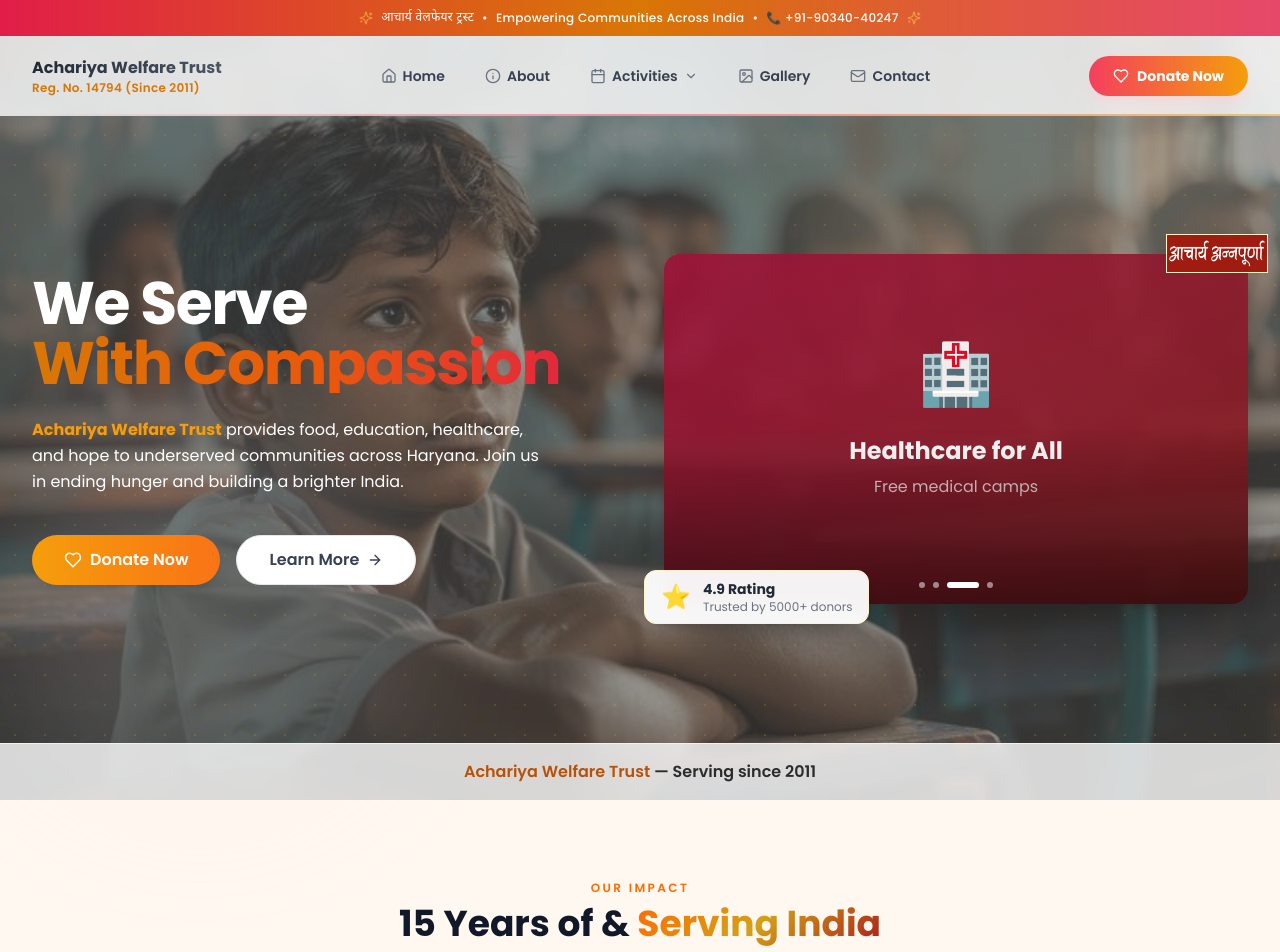
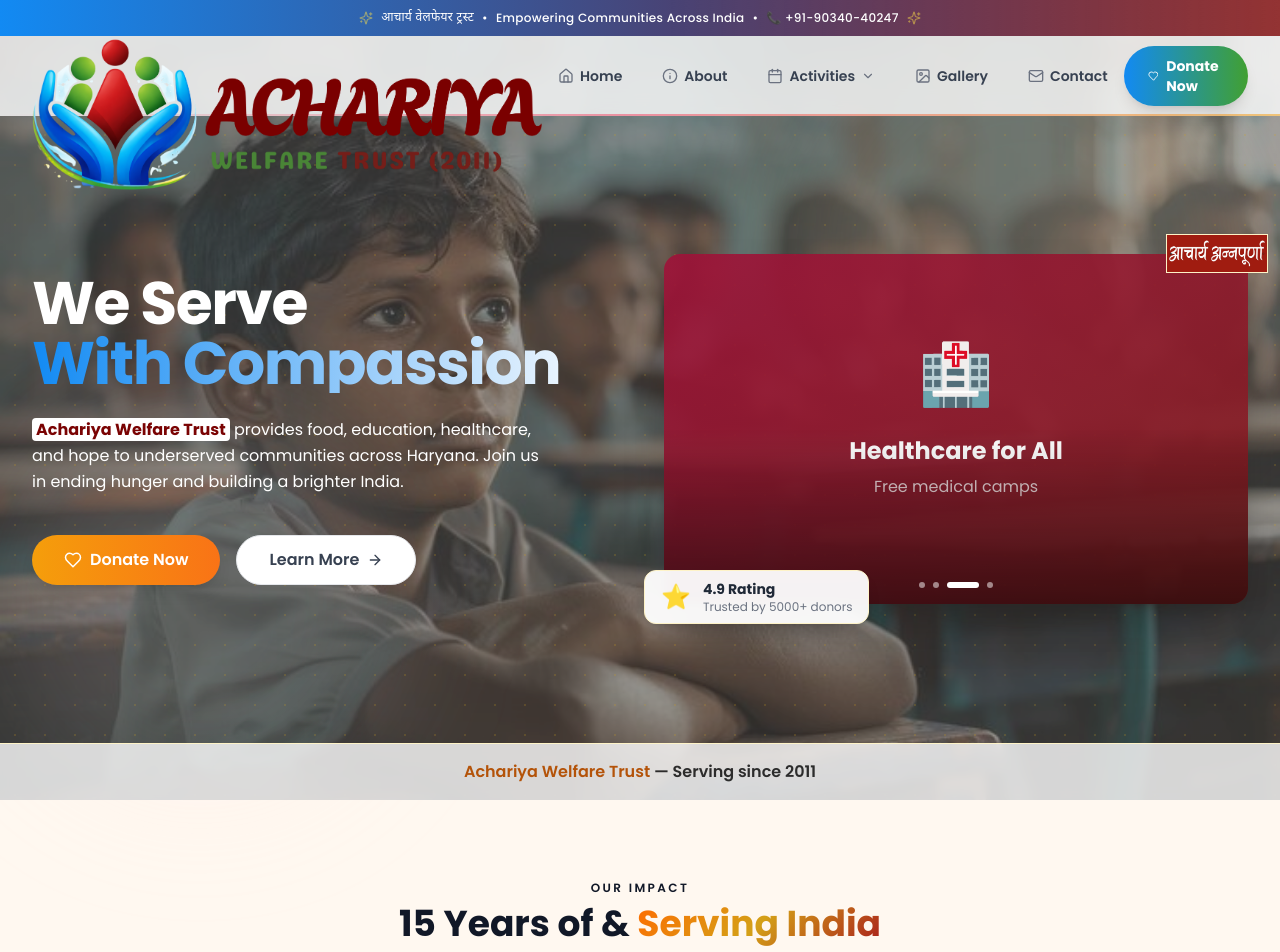
Before and after one commit to Acharya-Group/achariya-welfare, a Next.js app: page / in a window 1280 px wide. Shown: the top 952 px of the page. Built offline with nearby package versions, Linux system fonts and the light colour scheme.

Commit message:
update logo

```diff
--- a/src/components/Navbar.tsx
+++ b/src/components/Navbar.tsx
@@ -58,7 +58,7 @@
         <div className="absolute bottom-0 left-0 right-0 h-[2px] bg-gradient-to-r from-transparent via-rose-500 to-amber-500 animate-pulse" />
 
         {/* Top ribbon - animated */}
-        <div className="relative overflow-hidden bg-gradient-to-r from-rose-600 via-amber-600 to-rose-600 text-white text-xs py-2.5 px-4 text-center font-medium tracking-wide">
+        <div className="relative overflow-hidden bg-gradient-to-r from-blue to-primary text-white text-xs py-2.5 px-4 text-center font-medium tracking-wide">
           <div className="absolute inset-0 bg-gradient-to-r from-transparent via-white/20 to-transparent animate-shimmer" />
           <div className="relative flex items-center justify-center gap-2 flex-wrap">
             <Sparkles size={14} className="text-yellow-300 animate-pulse" />
@@ -78,22 +78,21 @@
               href="/"
               className="group flex items-center gap-3 relative"
             >
-              {/* <div className="relative w-[80px] h-[50px] lg:w-[120px] lg:h-[80px] transition-transform duration-500 group-hover:scale-105">
-                <div className="absolute inset-0 rounded-full bg-gradient-to-tr from-rose-500 to-amber-500 opacity-0 group-hover:opacity-100 transition-opacity duration-500 blur-md" />
+              <div className="relative max-w-[150px] mb-0 h-[50px] lg:w-auto lg:max-w-[unset] lg:h-[60px] lg:mb-4 transition-transform duration-500 group-hover:scale-105">
                 <Image
-                  src="/logo.png"
+                  src="/demo.png"
                   alt="Achariya Annapurna Logo"
-                  fill
-                  className="object-contain relative z-10"
+                  height={80} width={140}
+                  className="object-contain  w-auto relative z-10"
                   priority
                 />
-              </div> */}
-              <div>
+              </div>
+              {/* <div>
                 <p className="text-sm lg:text-base font-bold bg-gradient-to-r from-gray-800 to-gray-600 bg-clip-text text-transparent leading-tight">
                   Achariya Welfare Trust
                 </p>
                 <p className="text-[10px] lg:text-xs text-amber-600 font-semibold tracking-wide">Reg. No. 14794 (Since 2011)</p>
-              </div>
+              </div> */}
             </Link>
 
             {/* Desktop Navigation */}
@@ -128,13 +127,13 @@
                         <Icon
                           size={16}
                           className={`relative z-10 transition-all duration-300 ${
-                            isActive ? 'text-rose-500 scale-110' : 'text-gray-500 group-hover:text-amber-600'
+                            isActive ? 'text-[#7a0303] scale-110' : 'text-gray-500 group-hover:text-amber-600'
                           }`}
                         />
                       )}
 
                       <span className={`relative z-10 transition-all duration-300 ${
-                        isActive ? 'text-rose-600' : 'text-gray-700 group-hover:text-amber-600'
+                        isActive ? 'text-[#7a0303]' : 'text-gray-700 group-hover:text-amber-600'
                       }`}>
                         {link.label}
                       </span>
@@ -143,7 +142,7 @@
                         <ChevronDown
                           size={14}
                           className={`relative z-10 transition-all duration-300 ${
-                            activeDropdown === link.label ? 'rotate-180 text-rose-500' : 'text-gray-500 group-hover:text-amber-600'
+                            activeDropdown === link.label ? 'rotate-180 text-[#7a0303]' : 'text-gray-500 group-hover:text-amber-600'
                           }`}
                         />
                       )}
@@ -159,10 +158,10 @@
                               <Link
                                 key={child.href}
                                 href={child.href}
-                                className="flex items-center gap-3 px-5 py-3.5 text-sm text-gray-700 hover:text-rose-600 transition-all duration-300 border-b border-rose-50 last:border-none group hover:bg-white/50"
+                                className="flex items-center gap-3 px-5 py-3.5 text-sm text-gray-700 hover:text-[#7a0303] transition-all duration-300 border-b border-rose-50 last:border-none group hover:bg-white/50"
                                 style={{ animationDelay: `${idx * 50}ms` }}
                               >
-                                <span className="w-1.5 h-1.5 rounded-full bg-amber-400 group-hover:bg-rose-500 transition-all duration-300 group-hover:scale-150" />
+                                <span className="w-1.5 h-1.5 rounded-full bg-amber-400 group-hover:bg-[#7a0303] transition-all duration-300 group-hover:scale-150" />
                                 <span className="font-medium">{child.label}</span>
                               </Link>
                             ))}
@@ -179,7 +178,7 @@
             <div className="flex items-center gap-3">
               <Link
                 href="/donate"
-                className="hidden lg:flex items-center gap-2 bg-gradient-to-r from-rose-500 to-amber-500 text-white px-6 py-2.5 rounded-full text-sm font-bold shadow-lg shadow-rose-200/50 hover:shadow-xl hover:shadow-amber-200/50 transition-all duration-300 hover:-translate-y-0.5 hover:scale-105 group"
+                className="hidden lg:flex items-center gap-2 bg-gradient-to-r from-[#128af3] to-green text-white px-6 py-2.5 rounded-full text-sm font-bold shadow-lg shadow-[#7a0303]-200/50 hover:shadow-xl hover:shadow-[#7a0303]-200/50 transition-all duration-300 hover:-translate-y-0.5 hover:scale-105 group"
               >
                 <Heart size={16} className="group-hover:animate-pulse" />
                 <span>Donate Now</span>
--- a/src/components/home/HeroSection.tsx
+++ b/src/components/home/HeroSection.tsx
@@ -112,14 +112,14 @@
                             {/* Heading */}
                             <h1 className="font-display text-4xl sm:text-5xl lg:text-6xl font-bold leading-[1.2] tracking-tight">
                                 <span className="text-white">We Serve</span>
-                                <span className="block bg-gradient-to-r from-amber-600 via-orange-600 to-rose-600 bg-clip-text text-transparent">
+                                <span className="block bg-gradient-to-r from-[#128af3] to-white bg-clip-text text-transparent">
                                     With Compassion
                                 </span>
                             </h1>
 
                             {/* Description */}
                             <p className="text-white text-base leading-relaxed max-w-lg">
-                                <strong className="text-amber-500">Achariya Welfare Trust</strong> provides food, education, healthcare, and hope to underserved communities across Haryana. Join us in ending hunger and building a brighter India.
+                                <strong className="text-primary bg-white px-1 rounded">Achariya Welfare Trust</strong> provides food, education, healthcare, and hope to underserved communities across Haryana. Join us in ending hunger and building a brighter India.
                             </p>
 
                             {/* CTA Buttons */}
--- a/tailwind.config.js
+++ b/tailwind.config.js
@@ -8,12 +8,10 @@
   theme: {
     extend: {
       colors: {
-        saffron: '#FF6B00',
-        crimson: '#A81C1C',
-        gold: '#D4A017',
-        deepred: '#8B0000',
-        cream: '#FFF8F0',
-        forest: '#2D5016',
+        primary: '#7a0303',
+        green: '#41a032',
+        blue: '#128af3',
+
       },
       fontFamily: {
         hindi: ['Noto Sans Devanagari', 'sans-serif'],
```
Also changed, not shown: public/demo.png (added), public/walfare-logo.webp (added).
